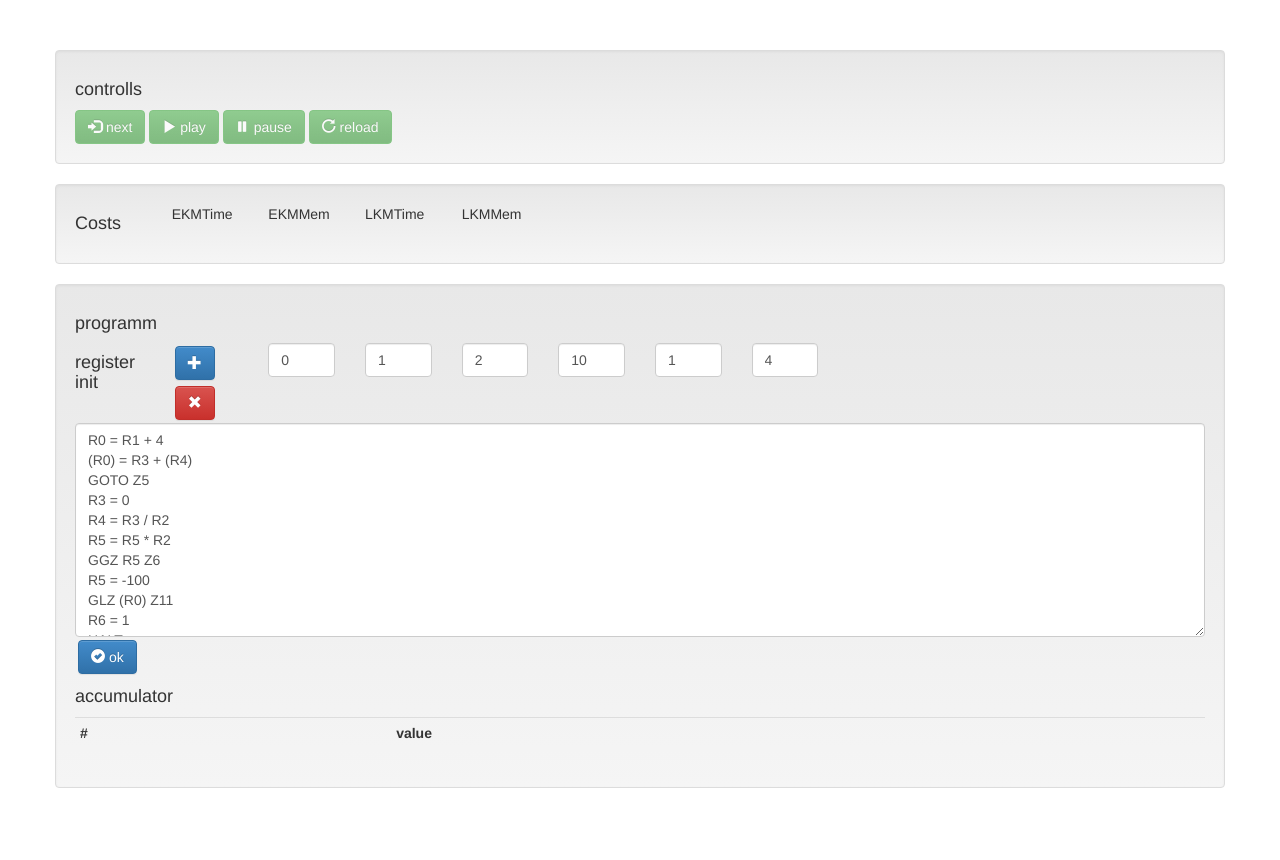
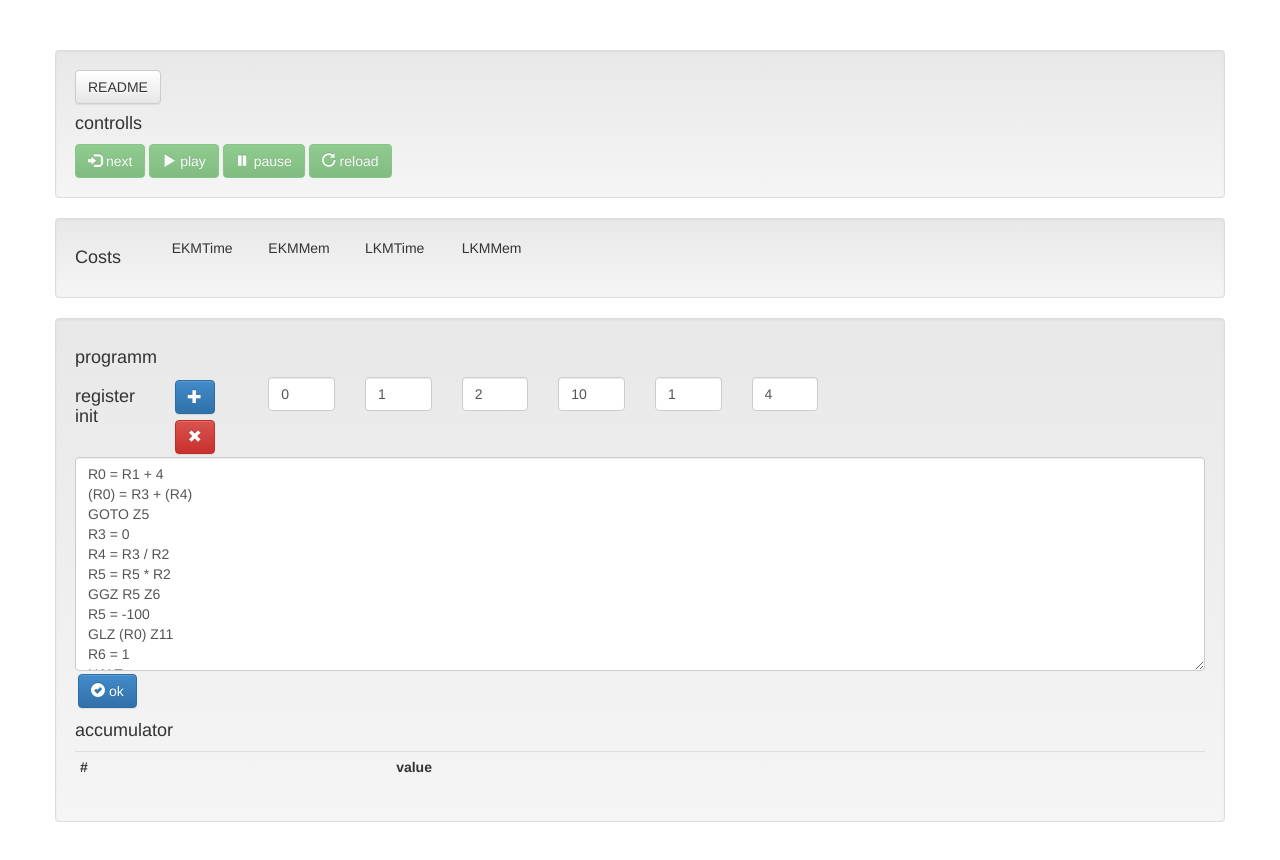
Before and after one commit to mcdorians/ram_simulator, a plain HTML site: page index.html in a window 1280 px wide. Before the commit the page ends 828 px from the top, so only its background shows below. Drawn offline with nearby package versions, Linux system fonts and the light colour scheme.

Commit message:
Readme button

```diff
--- a/js/view.js
+++ b/js/view.js
@@ -233,6 +233,7 @@ var controllView = $$({
                         <span class="glyphicon glyphicon-pause"></span> pause</button>\n\
                     <button id="reloadbutton" type="button" disabled="disabled" class="btn btn-success">\n\
                         <span class="glyphicon glyphicon-repeat"></span> reload</button>\n\
+                    \n\
                     <div id="errorbox"/>\n\
                 </div>'
     },
@@ -439,7 +440,10 @@ var containerProto = $$({
         }
     }
 });
-var controllContainer = $$(containerProto, {childs: [controllView]});
+var controllContainer = $$(containerProto, {childs: [
+        $$({}, '<a href="readme.html"><button type="button" class="btn btn-default">README</button></a>'),
+        controllView
+    ]});
 var inputContainer = $$(containerProto, {childs: []});
 var costsContainer = $$(containerProto, {childs: [costsView]});
 var accuContainer = $$(containerProto, {childs: [programmView, accumulatorView]});
```
Also changed, not shown: index.html (+1 -1 lines).
